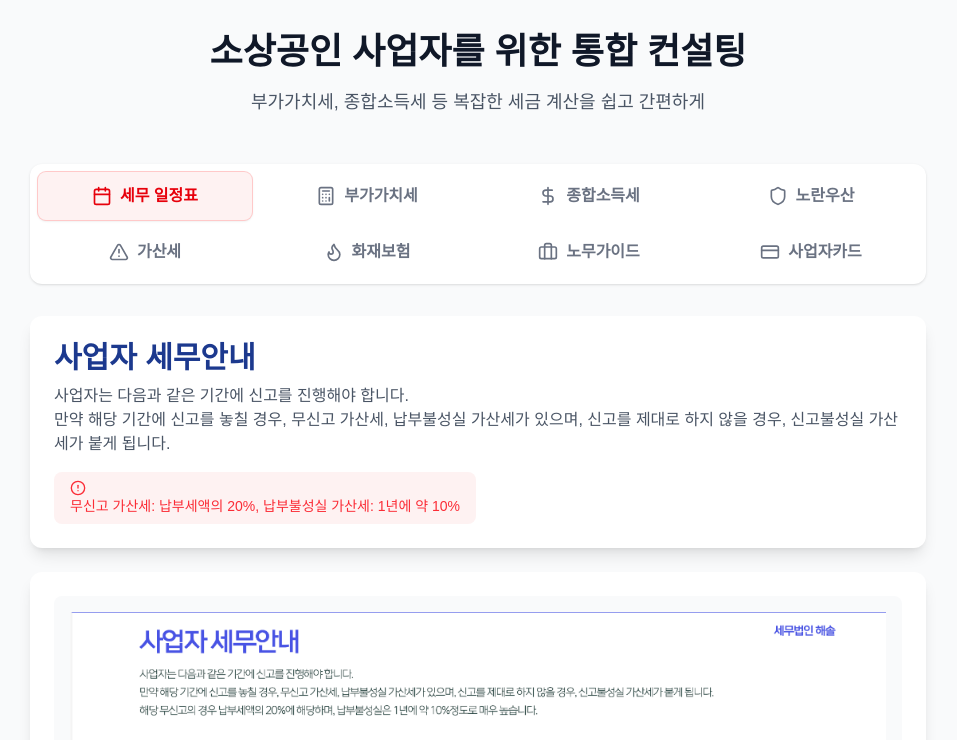
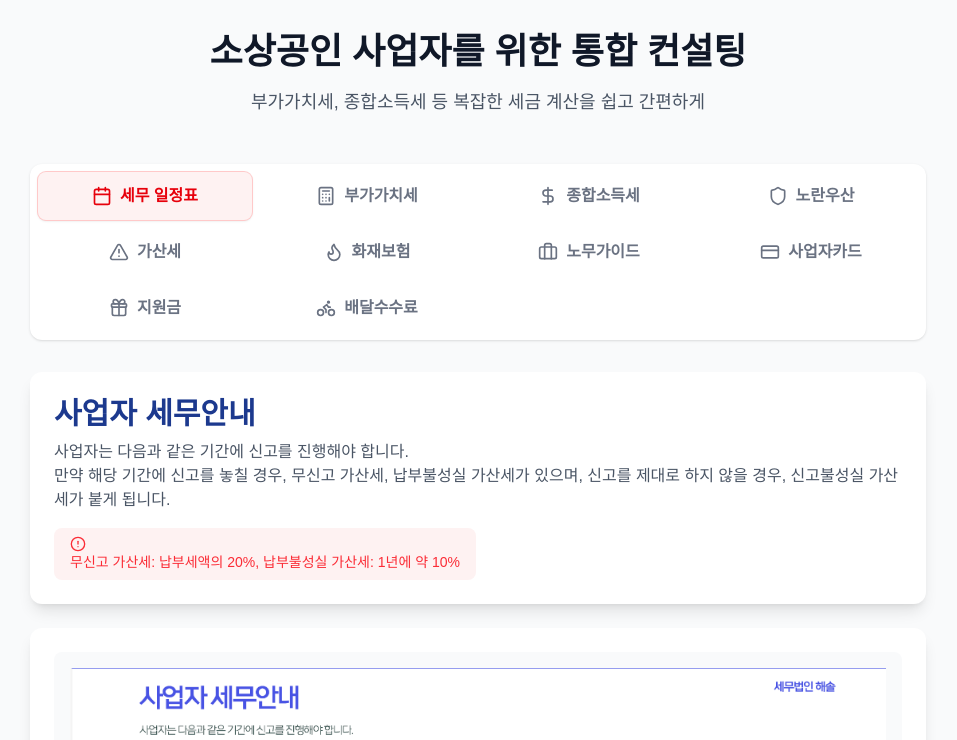
Before and after one commit to LeeKANO/vat-calculator, a Next.js app: page / in a window 1280 px wide. Shown: the top 740 px of the page, without its empty margins (162-1119 px from the left). Built offline with nearby package versions, Linux system fonts and the light colour scheme.

Commit message:
Update page.tsx

```diff
--- a/src/app/page.tsx
+++ b/src/app/page.tsx
@@ -9,10 +9,12 @@ import PenaltyTaxGuide from '@/components/PenaltyTaxGuide';
 import FireInsuranceGuide from '@/components/FireInsuranceGuide';
 import LaborGuide from '@/components/LaborGuide';
 import BusinessCardGuide from '@/components/BusinessCardGuide';
-import { Calculator, Calendar, DollarSign, Shield, AlertTriangle, Flame, Briefcase, CreditCard } from 'lucide-react';
+import SupportFundsGuide from '@/components/SupportFundsGuide';
+import DeliveryProfitCalculator from '@/components/DeliveryProfitCalculator';
+import { Calculator, Calendar, DollarSign, Shield, AlertTriangle, Flame, Briefcase, CreditCard, Gift, Bike } from 'lucide-react';
 
 export default function Home() {
-  const [activeTab, setActiveTab] = useState<'vat' | 'income' | 'schedule' | 'yellow' | 'penalty' | 'fire' | 'labor' | 'card'>('schedule');
+  const [activeTab, setActiveTab] = useState<'vat' | 'income' | 'schedule' | 'yellow' | 'penalty' | 'fire' | 'labor' | 'card' | 'support' | 'delivery'>('schedule');
 
   // VATCalculator states
   const [vatMode, setVatMode] = useState<'general' | 'simplified'>('general');
@@ -151,6 +153,26 @@ export default function Home() {
             <CreditCard className="w-4 h-4 sm:w-5 sm:h-5" />
             사업자카드
           </button>
+          <button
+            onClick={() => setActiveTab('support')}
+            className={`w-full py-3 px-3 rounded-lg font-bold text-sm sm:text-base transition-all flex items-center justify-center gap-2 whitespace-nowrap
+              ${activeTab === 'support'
+                ? 'bg-emerald-50 text-emerald-600 shadow-sm ring-1 ring-emerald-200'
+                : 'text-gray-500 hover:bg-gray-50'}`}
+          >
+            <Gift className="w-4 h-4 sm:w-5 sm:h-5" />
+            지원금
+          </button>
+          <button
+            onClick={() => setActiveTab('delivery')}
+            className={`w-full py-3 px-3 rounded-lg font-bold text-sm sm:text-base transition-all flex items-center justify-center gap-2 whitespace-nowrap
+              ${activeTab === 'delivery'
+                ? 'bg-orange-50 text-orange-600 shadow-sm ring-1 ring-orange-200'
+                : 'text-gray-500 hover:bg-gray-50'}`}
+          >
+            <Bike className="w-4 h-4 sm:w-5 sm:h-5" />
+            배달수수료
+          </button>
         </div>
 
         {/* Content Area */}
@@ -197,6 +219,8 @@ export default function Home() {
           {activeTab === 'fire' && <FireInsuranceGuide />}
           {activeTab === 'labor' && <LaborGuide />}
           {activeTab === 'card' && <BusinessCardGuide />}
+          {activeTab === 'support' && <SupportFundsGuide />}
+          {activeTab === 'delivery' && <DeliveryProfitCalculator />}
         </div>
       </div>
     </main>
```
